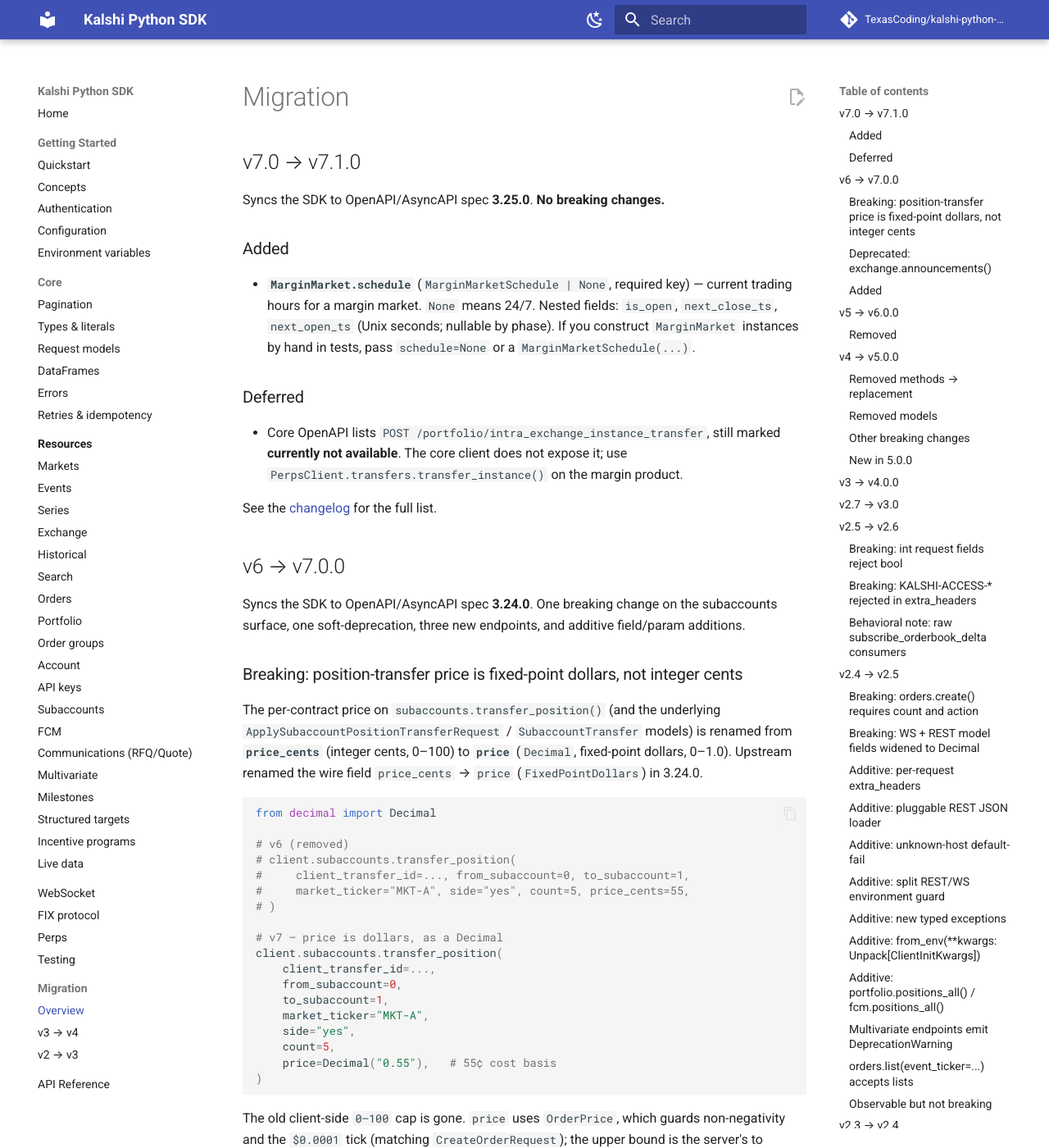
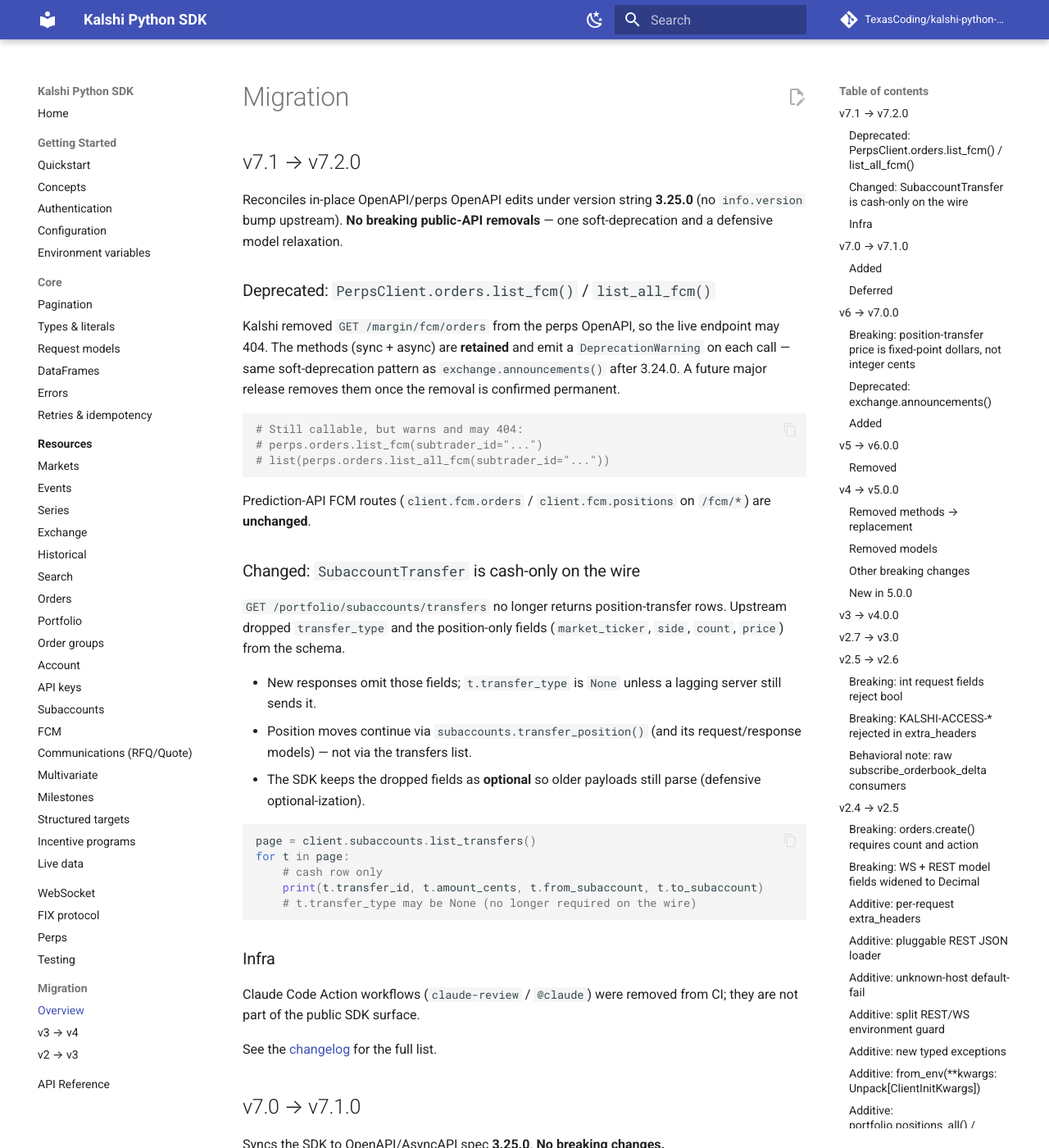
Before and after one commit to TexasCoding/kalshi-python-sdk, an MkDocs documentation site: the page built from docs/migration.md, in a window 1280 px wide and 1400 px high. Shown: the whole window at 82% size. Built offline with MkDocs 1.6.1 and Material for MkDocs 9.7.7, drawn with Linux system fonts in a browser that asks for light colours; comment, search, counter and statistics services are not loaded.

Commit message:
release: v7.2.0 — spec-drift reconcile + soft-deprecations
Bump package version and finish release-facing docs:

- pyproject.toml / kalshi.__version__ → 7.2.0
- CHANGELOG Unreleased → 7.2.0 (2026-07-22)
- migration.md v7.1 → v7.2.0 section
- ROADMAP shipped entry
- README / docs/index perps op count 35 → 34
- docs/perps.md deprecation callout for list_fcm

````diff
--- a/docs/migration.md
+++ b/docs/migration.md
@@ -1,4 +1,56 @@
 # Migration
+
+## v7.1 → v7.2.0
+
+Reconciles in-place OpenAPI/perps OpenAPI edits under version string **3.25.0**
+(no `info.version` bump upstream). **No breaking public-API removals** —
+one soft-deprecation and a defensive model relaxation.
+
+### Deprecated: `PerpsClient.orders.list_fcm()` / `list_all_fcm()`
+
+Kalshi removed `GET /margin/fcm/orders` from the perps OpenAPI, so the live
+endpoint may 404. The methods (sync + async) are **retained** and emit a
+`DeprecationWarning` on each call — same soft-deprecation pattern as
+`exchange.announcements()` after 3.24.0. A future major release removes them
+once the removal is confirmed permanent.
+
+```python
+# Still callable, but warns and may 404:
+# perps.orders.list_fcm(subtrader_id="...")
+# list(perps.orders.list_all_fcm(subtrader_id="..."))
+```
+
+Prediction-API FCM routes (`client.fcm.orders` / `client.fcm.positions` on
+`/fcm/*`) are **unchanged**.
+
+### Changed: `SubaccountTransfer` is cash-only on the wire
+
+`GET /portfolio/subaccounts/transfers` no longer returns position-transfer
+rows. Upstream dropped `transfer_type` and the position-only fields
+(`market_ticker`, `side`, `count`, `price`) from the schema.
+
+- New responses omit those fields; `t.transfer_type` is `None` unless a lagging
+  server still sends it.
+- Position moves continue via `subaccounts.transfer_position()` (and its
+  request/response models) — not via the transfers list.
+- The SDK keeps the dropped fields as **optional** so older payloads still
+  parse (defensive optional-ization).
+
+```python
+page = client.subaccounts.list_transfers()
+for t in page:
+    # cash row only
+    print(t.transfer_id, t.amount_cents, t.from_subaccount, t.to_subaccount)
+    # t.transfer_type may be None (no longer required on the wire)
+```
+
+### Infra
+
+Claude Code Action workflows (`claude-review` / `@claude`) were removed from
+CI; they are not part of the public SDK surface.
+
+See the [changelog](https://github.com/TexasCoding/kalshi-python-sdk/blob/main/CHANGELOG.md)
+for the full list.
 
 ## v7.0 → v7.1.0
 
--- a/kalshi/__init__.py
+++ b/kalshi/__init__.py
@@ -379,4 +379,4 @@
     "Withdrawal",
 ]
 
-__version__ = "7.1.0"
+__version__ = "7.2.0"
--- a/pyproject.toml
+++ b/pyproject.toml
@@ -1,6 +1,6 @@
 [project]
 name = "kalshi-sdk"
-version = "7.1.0"
+version = "7.2.0"
 description = "A professional Python SDK for the Kalshi prediction markets and Perps (margin) APIs"
 readme = "README.md"
 license = { text = "MIT" }
````
Also changed, not shown: CHANGELOG.md (+8 -6 lines), README.md (+1 -1 lines), ROADMAP.md (+5 -0 lines), docs/index.md (+1 -1 lines), docs/perps.md (+8 -1 lines).
